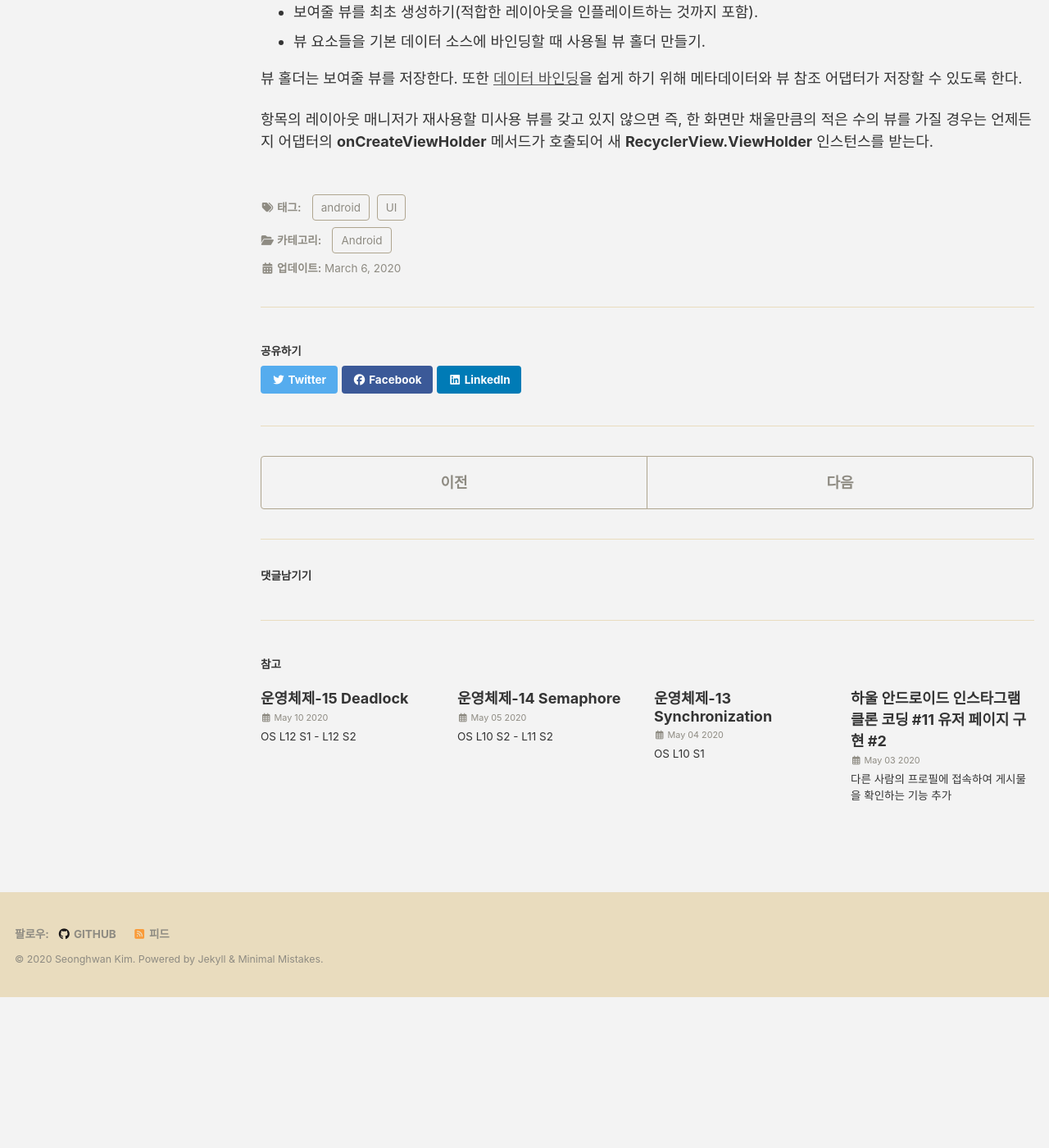
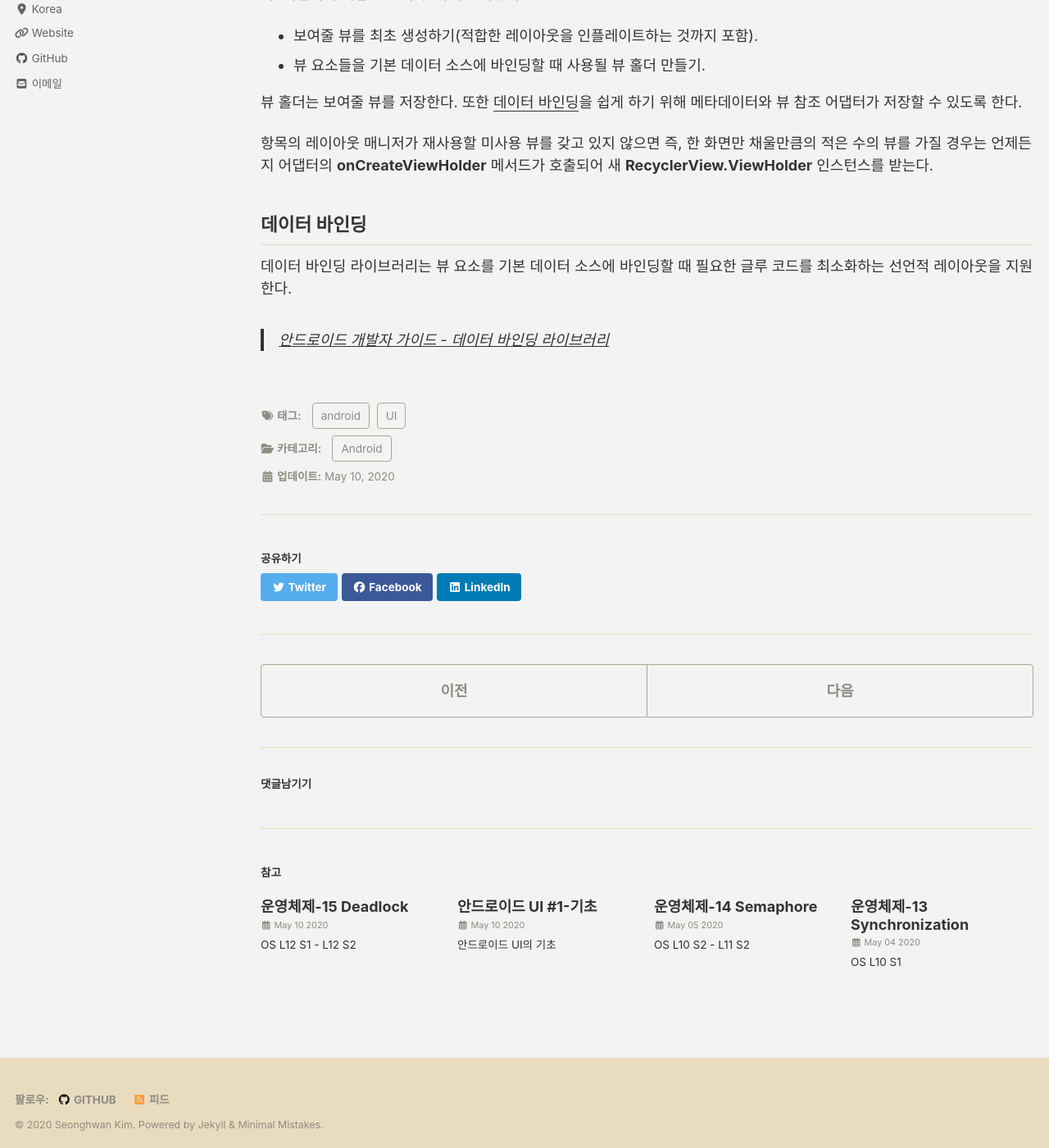
Before and after one commit to shshksh/shshksh.github.io, a Jekyll site: the page built from _posts/android/2020-05-10-Android-02-UI-layout.md, in a window 1280 px wide and 1400 px high, scrolled down 5081 px. Shown: the whole window at 82% size. Built offline with Jekyll 4.4.1, drawn with Linux system fonts in a browser that asks for light colours; cached includes are drawn as plain includes; nearby versions of some CDN libraries; comment, search, counter and statistics services are not loaded; before the commit the page ends 6297 px from its top, so only the background shows below that.

Commit message:
Change post order

```diff
--- a/_posts/android/2020-03-06-Android-UI.md
+++ b/_posts/android/2020-05-10-Android-02-UI-layout.md
@@ -9,7 +8,7 @@ tag:
   - android
   - UI
 read_time: false
-last_modified_at: 2020-03-06T20:30:00+09:00
+last_modified_at: 2020-05-10T22:00:00+09:00
 toc: true
 ---
 
@@ -145,6 +144,14 @@ merge 태그는 include 태그와 함께 사용될 때 더욱 유용하다. **in
 - 보여줄 뷰를 최초 생성하기(적합한 레이아웃을 인플레이트하는 것까지 포함).
 - 뷰 요소들을 기본 데이터 소스에 바인딩할 때 사용될 뷰 홀더 만들기.
 
-뷰 홀더는 보여줄 뷰를 저장한다. 또한 [데이터 바인딩]()을 쉽게 하기 위해 메타데이터와 뷰 참조 어댑터가 저장할 수 있도록 한다.
+뷰 홀더는 보여줄 뷰를 저장한다. 또한 <u>데이터 바인딩</u>을 쉽게 하기 위해 메타데이터와 뷰 참조 어댑터가 저장할 수 있도록 한다.
 
 항목의 레이아웃 매니저가 재사용할 미사용 뷰를 갖고 있지 않으면 즉, 한 화면만 채울만큼의 적은 수의 뷰를 가질 경우는 언제든지 어댑터의 **onCreateViewHolder** 메서드가 호출되어 새 **RecyclerView.ViewHolder** 인스턴스를 받는다.
+
+
+
+## 데이터 바인딩
+
+데이터 바인딩 라이브러리는 뷰 요소를 기본 데이터 소스에 바인딩할 때 필요한 글루 코드를 최소화하는 선언적 레이아웃을 지원한다.
+
+> [안드로이드 개발자 가이드 - 데이터 바인딩 라이브러리](https://developer.android.com/topic/libraries/data-binding)
```
Also changed, not shown: other parts of _posts/android/2020-05-10-Android-02-UI-layout.md (+0 -1 lines), _posts/android/2020-05-10-Android-01-UI-basic.md (renamed from _posts/android/2020-03-06-Android-UI-basic.md, +4 -2 lines).
